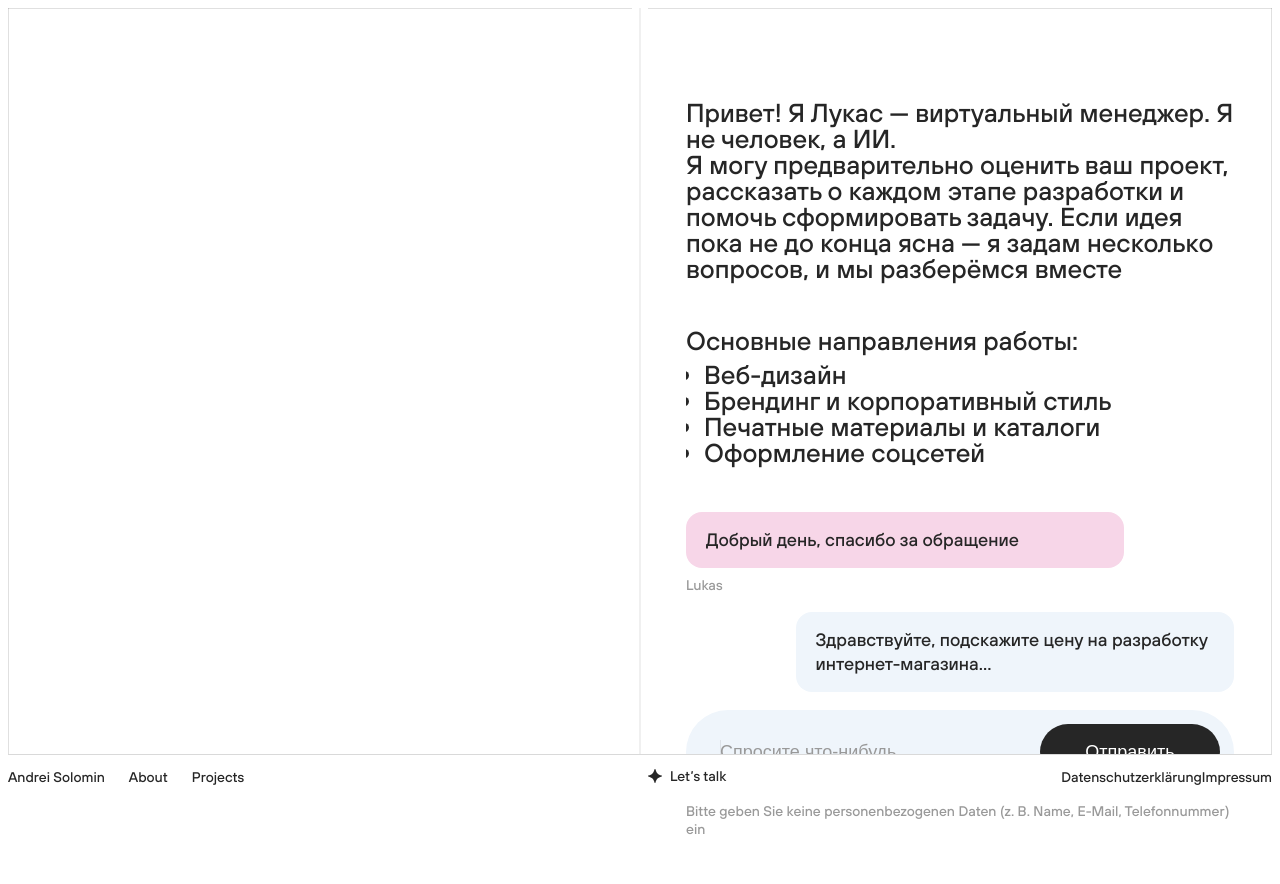
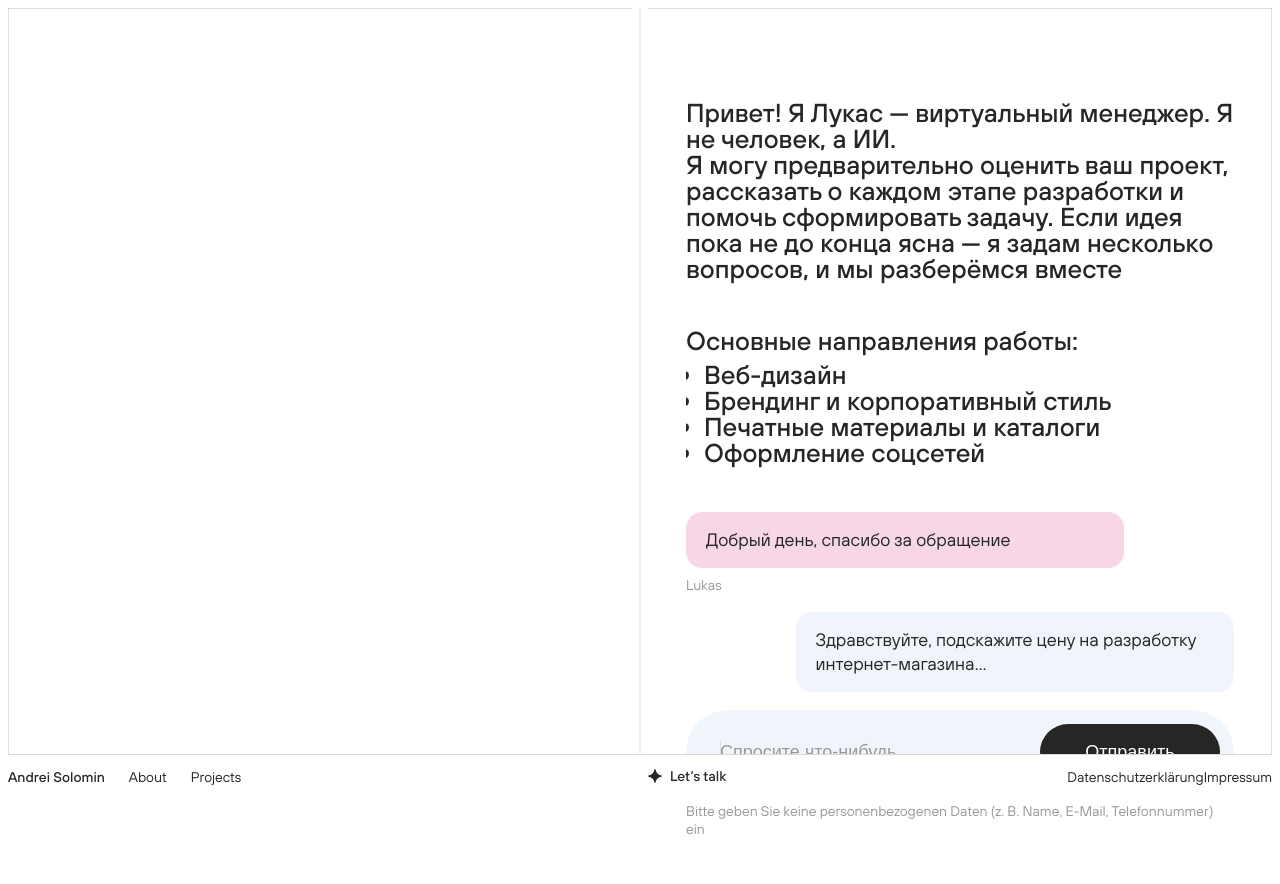
Before and after one commit to soolomen-prog/portfolio, a website built with Vite: page chat.html in a window 1280 px wide. Built offline with nearby package versions, Linux system fonts and the light colour scheme.

Commit message:
опасно шрифт

```diff
--- a/src/styles/base.css
+++ b/src/styles/base.css
@@ -1,12 +1,31 @@
 @import './variables.css';
 @import './header.css';
 
+/* ===============================
+   FONTS
+================================ */
+
+/* Regular */
+@font-face {
+  font-family: 'TT Hoves Pro';
+  src: url('../assets/fonts/TT Hoves Pro Regular.woff2') format('woff2');
+  font-weight: 400;
+  font-style: normal;
+  font-display: swap;
+}
+
+/* Medium */
 @font-face {
   font-family: 'TT Hoves Pro';
   src: url('../assets/fonts/TT Hoves Pro Medium.woff2') format('woff2');
   font-weight: 500;
   font-style: normal;
+  font-display: swap;
 }
+
+/* ===============================
+   RESET / BASE
+================================ */
 
 * {
   box-sizing: border-box;
@@ -21,6 +40,7 @@ body {
   font-family: 'TT Hoves Pro', sans-serif;
   font-size: var(--font-size);
   line-height: var(--line-height);
+  font-weight: 500; /* твой базовый стиль по сайту — medium */
   color: var(--black);
   background: #fff;
 }
```
Also changed, not shown: dist/about.html, dist/assets/TT Hoves Pro Regular-BO_AjN_C.woff2 (added), dist/assets/main-CpnuowtZ.js (renamed from dist/assets/main-BN512oM6.js), dist/assets/main-Dt_fD80A.css (deleted), dist/assets/main-H7aDrY-2.css (added), dist/chat.html, dist/index.html.
